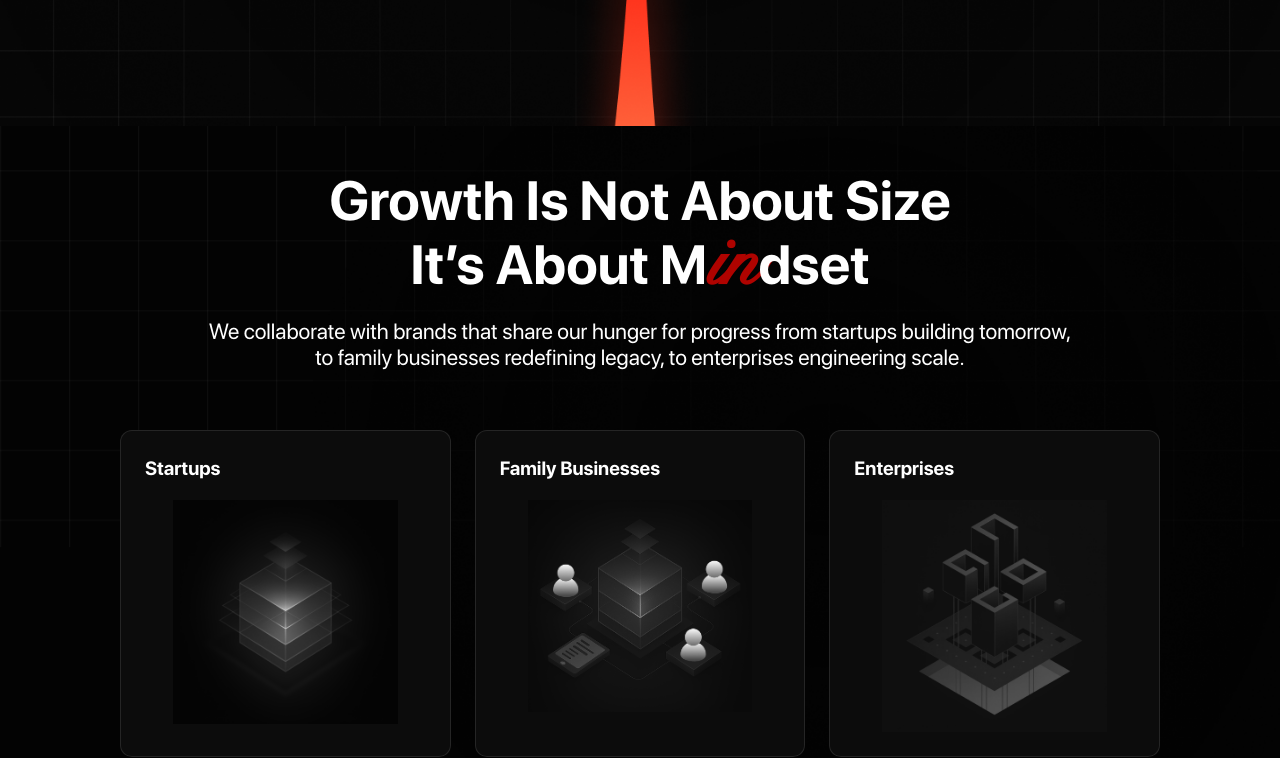
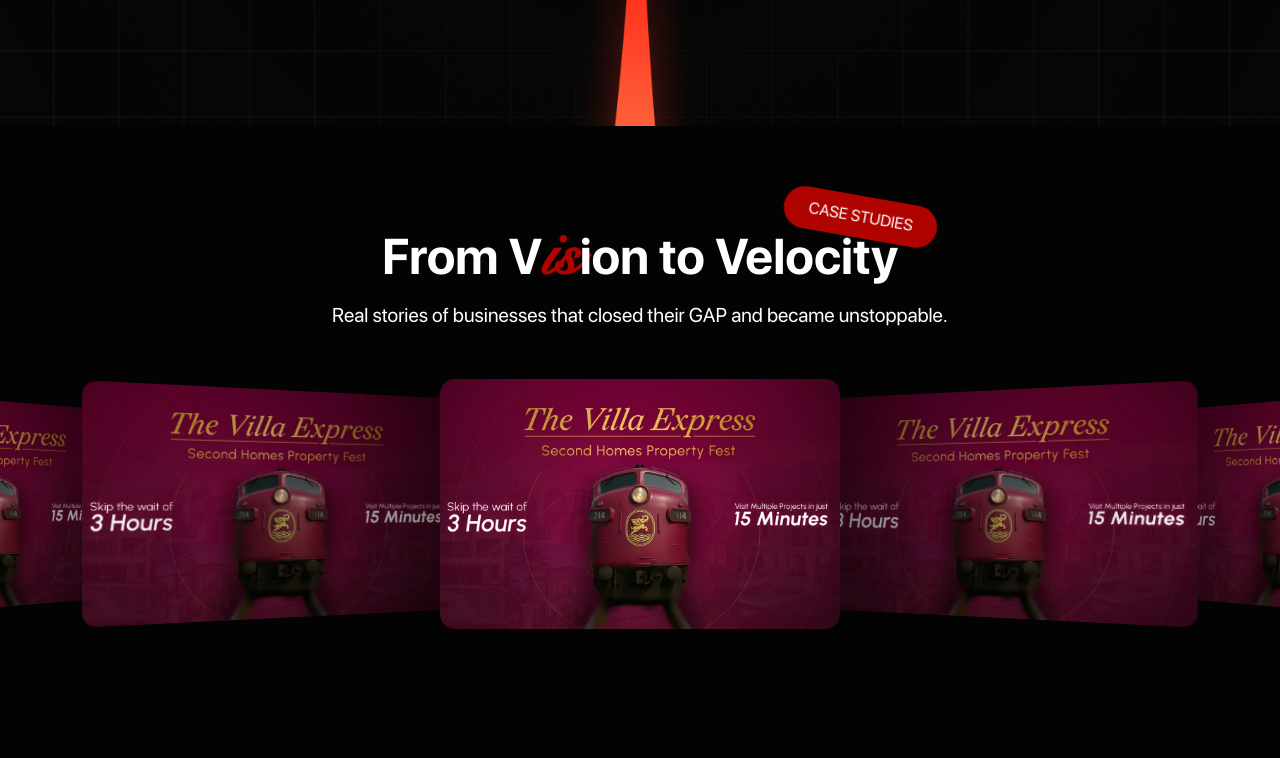
Before and after one commit to aniketocto/unstoppable-react-site, a React (Vite) app: page / in a window 1280 px wide. Shown: the part 2040-2798 px from the top of the page. Built offline with nearby package versions, Linux system fonts and the light colour scheme.

Commit message:
case study completed

```diff
--- a/src/assets/css/carousel.css
+++ b/src/assets/css/carousel.css
@@ -1,15 +1,15 @@
 :root {
   --bg: #030303;
   --card-radius: 14px;
-  --card-height: 360px; /* adjust for taller/shorter panorama */
-  --card-width: 640px; /* slide width */
+  --card-height: 250px; /* adjust for taller/shorter panorama */
+  --card-width: 400px; /* slide width */
 }
 
 /* outer container */
 .carousel-wrap {
   position: relative;
   width: 100%;
-  padding: 48px 0;
+  padding: 0 0 100px;
   background: var(--bg);
   display: flex;
   justify-content: center;
@@ -26,38 +26,6 @@
   align-items: center;
   padding: 0 12px;
   box-sizing: border-box;
-}
-
-/* cinematic mask: top & bottom semi-circular arcs */
-.carousel-wrap::before,
-.carousel-wrap::after {
-  content: "";
-  position: absolute;
-  left: 0;
-  width: 100%;
-  height: 110px; /* thickness of top/bottom mask — adjust */
-  pointer-events: none;
-  z-index: 10;
-  background: #030303;
-}
-
-/* top curved band: inward bowing */
-.carousel-wrap::before {
-  top: 0;
-  transform-origin: center top;
-  /* make it look like a semicircular lens cut-in */
-  border-bottom-left-radius: 50% 40%;
-  border-bottom-right-radius: 50% 40%;
-  /* optionally tweak shape with scaleX for wider/narrower bow */
-  /* transform: scaleX(1.02); */
-}
-
-/* bottom curved band — mirror of the top */
-.carousel-wrap::after {
-  bottom: 0;
-  transform-origin: center bottom;
-  border-top-left-radius: 50% 40%;
-  border-top-right-radius: 50% 40%;
 }
 
 /* bring swiper content visually below mask (but above bg) */
@@ -87,6 +55,11 @@
   position: relative;
 }
 
+.swiper-slide {
+  width: var(--card-width) !important;
+  height: var(--card-height) !important;
+}
+
 /* image area */
 .ba-media {
   position: absolute;
@@ -100,18 +73,6 @@
   display: block;
   transform-origin: center;
   transition: transform 0.5s ease;
-}
-
-/* simple hover lift for active card */
-.swiper-slide-active .ba-card,
-.ba-card:hover {
-  transform: translateY(-6px);
-  transition: transform 0.28s ease;
-}
-
-/* subtle parallax scale on hover */
-.swiper-slide-active .ba-media img {
-  transform: scale(1.04);
 }
 
 /* info strip (title) */
@@ -134,6 +95,106 @@
   padding: 6px 10px;
   border-radius: 8px;
   pointer-events: none;
+}
+
+/* === Flip effect === */
+.ba-card {
+  perspective: 1000px; /* enables 3D space */
+  background: transparent;
+  border-radius: var(--card-radius);
+}
+
+.flip-inner {
+  position: relative;
+  width: 100%;
+  height: 100%;
+  transform-style: preserve-3d;
+  transition: transform 0.8s ease;
+  border-radius: inherit;
+}
+
+.ba-card:hover .flip-inner {
+  transform: rotateY(180deg);
+}
+
+.flip-front,
+.flip-back {
+  position: absolute;
+  inset: 0;
+  width: 100%;
+  height: 100%;
+  backface-visibility: hidden;
+  border-radius: inherit;
+  overflow: hidden;
+}
+
+/* front side */
+.flip-front img {
+  width: 100%;
+  height: 100%;
+  object-fit: cover;
+  border-radius: inherit;
+}
+
+/* back side */
+.flip-back {
+  background: rgba(0, 0, 0, 0.85);
+  color: #fff;
+  display: flex;
+  justify-content: flex-start;
+  align-items: flex-start;
+  transform: rotateY(180deg);
+
+  position: relative;
+}
+
+.flip-back::after {
+  content: "";
+  position: absolute;
+  inset: 0;
+  background: rgba(0, 0, 0, 0.45);
+  z-index: 2;
+  backdrop-filter: blur(5px);
+}
+
+.flip-back .ba-media {
+  position: absolute;
+  inset: 0;
+  overflow: hidden;
+  width: 100%;
+  height: 100%;
+  object-fit: cover;
+  z-index: 1;
+}
+
+.flip-back .ba-content {
+  padding: 20px 30px;
+  z-index: 3;
+}
+
+.flip-back .ba-content p.ba-title {
+  font-size: 32px;
+  font-weight: 700;
+  margin: 0 0 15px;
+  background: transparent;
+  padding: 0;
+  border-radius: 0;
+}
+
+.flip-back .ba-content .ba-divider {
+  display: flex;
+  align-items: center;
+  flex-wrap: wrap;
+  gap: 5px;
+}
+
+.flip-back .ba-content .ba-divider .ba-item {
+  padding: 6px 10px;
+  border-radius: 50px;
+  font-size: 0.8rem;
+  font-weight: 500;
+  color: #fff;
+  border: 1px solid #fff;
 }
 
 /* responsive tweaks */
--- a/src/assets/css/caseStudies.css
+++ b/src/assets/css/caseStudies.css
@@ -1,6 +1,6 @@
 section.case_study-section {
   background-color: #030303;
-  padding: 50px 100px;
+  padding: 90px 100px 20px;
   text-align: center;
   display: flex;
   justify-content: center;
@@ -11,18 +11,19 @@ section.case_study-section {
 }
 
 section.case_study-section h1.case_study-heading {
-  font-size: 72px;
-
-  margin-bottom: 20px;
+  font-size: 70px;
+  color: #fff;
   font-weight: 700;
   line-height: 1.1;
   text-align: center;
-
+  margin-bottom: 10px;
   position: relative;
 }
 
 section.case_study-section h1.case_study-heading span {
   color: var(--secondary-color);
+  font-size: 90px;
+  font-family: var(--font-display);
 }
 
 section.case_study-section p.case_study-text {
@@ -33,7 +34,7 @@ section.case_study-section p.case_study-text {
   text-align: center;
   line-height: normal;
 
-  width: 65%;
+  width: 40%;
 }
 
 /* make transforms smoother and optimized */
@@ -80,11 +81,84 @@ section.case_study-section p.case_study-text {
   box-shadow: 0 12px 30px rgba(0, 0, 0, 0.45);
 }
 
-/* keep layout stable */
-section.case_study-section h1.case_study-heading {
-  display: inline-flex;
-  align-items: center;
-  gap: 20px; /* so button doesn't overlap text badly */
-  justify-content: center;
-  position: relative;
+
+
+@media screen and (max-width: 1440px) {
+  section.case_study-section h1.case_study-heading {
+    font-size: 60px;
+  }
+
+  section.case_study-section h1.case_study-heading span {
+    font-size: 80px;
+  }
+
+  section.case_study-section p.case_study-text {
+    font-size: 22px;
+  }
 }
+
+@media screen and (max-width: 1300px) {
+  section.case_study-section h1.case_study-heading {
+    font-size: 55px;
+  }
+
+  section.case_study-section h1.case_study-heading span {
+    font-size: 70px;
+  }
+
+  section.case_study-section p.case_study-text {
+    font-size: 22px;
+  }
+}
+
+@media screen and (max-width: 1300px) {
+  section.case_study-section h1.case_study-heading {
+    font-size: 50px;
+  }
+
+  section.case_study-section h1.case_study-heading span {
+    font-size: 70px;
+  }
+
+  section.case_study-section p.case_study-text {
+    font-size: 20px;
+  }
+}
+
+@media screen and (max-width: 1300px) {
+  section.case_study-section h1.case_study-heading {
+    font-size: 50px;
+  }
+
+  section.case_study-section h1.case_study-heading span {
+    font-size: 70px;
+  }
+
+  section.case_study-section p.case_study-text {
+    font-size: 20px;
+    width: 60%;
+  }
+}
+
+@media screen and (max-width: 600px) {
+  section.case_study-section {
+    padding: 50px 20px;
+  }
+  section.case_study-section h1.case_study-heading {
+    font-size:2rem;
+  }
+
+  section.case_study-section h1.case_study-heading span {
+    font-size: 55px;
+  }
+
+  section.case_study-section p.case_study-text {
+    font-size: 1rem;
+    width: 100%;
+  }
+  .case_study-section button.cta-interact {
+    padding: 10px 15px;
+    font-size: 0.8rem;
+    display: none;
+  }
+}
--- a/src/components/CarouselFlip.jsx
+++ b/src/components/CarouselFlip.jsx
@@ -1,17 +1,142 @@
 import React from "react";
 import { Swiper, SwiperSlide } from "swiper/react";
-import { Autoplay } from "swiper/modules";
+import { Autoplay, EffectCoverflow } from "swiper/modules";
 import "swiper/css";
 import "../assets/css/carousel.css"; // adjust path to your project
 
 const slides = [
-  { id: 1, img: "/images_1/casestudy2.png", title: "My Nirvana Club" },
-  { id: 2, img: "/images_1/casestudy2.png", title: "The Villa Express" },
-  { id: 3, img: "/images_1/casestudy2.png", title: "CREDAI MCHI" },
-  { id: 1, img: "/images_1/casestudy2.png", title: "My Nirvana Club" },
-  { id: 2, img: "/images_1/casestudy2.png", title: "The Villa Express" },
-  { id: 3, img: "/images_1/casestudy2.png", title: "CREDAI MCHI" },
-  // add more slides as needed
+  {
+    id: 1,
+    img: "/images_1/casestudy2.png",
+    title: "My Nirvana Club",
+    list: [
+      "Nirvana Realty",
+      "Har Din Chutti",
+      "Nirvana Realty",
+      "Har Din Chutti",
+    ],
+  },
+  {
+    id: 2,
+    img: "/images_1/casestudy2.png",
+    title: "The Villa Express",
+    list: [
+      "Nirvana Realty",
+      "Har Din Chutti",
+      "Nirvana Realty",
+      "Har Din Chutti",
+    ],
+  },
+  {
+    id: 3,
+    img: "/images_1/casestudy2.png",
+    title: "CREDAI MCHI",
+    list: [
+      "Nirvana Realty",
+      "Har Din Chutti",
+      "Nirvana Realty",
+      "Har Din Chutti",
+    ],
+  },
+  {
+    id: 1,
+    img: "/images_1/casestudy2.png",
+    title: "My Nirvana Club",
+    list: [
+      "Nirvana Realty",
+      "Har Din Chutti",
+      "Nirvana Realty",
+      "Har Din Chutti",
+    ],
+  },
+  {
+    id: 2,
+    img: "/images_1/casestudy2.png",
+    title: "The Villa Express",
+    list: [
+      "Nirvana Realty",
+      "Har Din Chutti",
+      "Nirvana Realty",
+      "Har Din Chutti",
+    ],
+  },
+  {
+    id: 3,
+    img: "/images_1/casestudy2.png",
+    title: "CREDAI MCHI",
+    list: [
+      "Nirvana Realty",
+      "Har Din Chutti",
+      "Nirvana Realty",
+      "Har Din Chutti",
+    ],
+  },
+  {
+    id: 1,
+    img: "/images_1/casestudy2.png",
+    title: "My Nirvana Club",
+    list: [
+      "Nirvana Realty",
+      "Har Din Chutti",
+      "Nirvana Realty",
+      "Har Din Chutti",
+    ],
+  },
+  {
+    id: 2,
+    img: "/images_1/casestudy2.png",
+    title: "The Villa Express",
+    list: [
+      "Nirvana Realty",
+      "Har Din Chutti",
+      "Nirvana Realty",
+      "Har Din Chutti",
+    ],
+  },
+  {
+    id: 3,
+    img: "/images_1/casestudy2.png",
+    title: "CREDAI MCHI",
+    list: [
+      "Nirvana Realty",
+      "Har Din Chutti",
+      "Nirvana Realty",
+      "Har Din Chutti",
+    ],
+  },
+  {
+    id: 1,
+    img: "/images_1/casestudy2.png",
+    title: "My Nirvana Club",
+    list: [
+      "Nirvana Realty",
+      "Har Din Chutti",
+      "Nirvana Realty",
+      "Har Din Chutti",
+    ],
+  },
+  {
+    id: 2,
+    img: "/images_1/casestudy2.png",
+    title: "The Villa Express",
+    list: [
+      "Nirvana Realty",
+      "Har Din Chutti",
+      "Nirvana Realty",
+      "Har Din Chutti",
+    ],
+  },
+  {
+    id: 3,
+    img: "/images_1/casestudy2.png",
+    title: "CREDAI MCHI",
+    list: [
+      "Nirvana Realty",
+      "Har Din Chutti",
+      "Nirvana Realty",
+      "Har Din Chutti",
+    ],
+  },
 ];
 
 export default function CarouselWithMask() {
@@ -19,28 +144,55 @@ export default function CarouselWithMask() {
     <div className="carousel-wrap">
       <div className="carousel-stage">
         <Swiper
-          modules={[Autoplay]}
-          slidesPerView={5}
+          modules={[Autoplay, EffectCoverflow]}
+          slidesPerView={"auto"}
           centeredSlides={true}
+          effect="coverflow"
           loop={true}
-          spaceBetween={20}
-          autoplay={{
-            delay: 3200,
-            disableOnInteraction: false,
-            pauseOnMouseEnter: false,
+          coverflowEffect={{
+            rotate: 30,
+            stretch: 30,
+            depth: 110,
+            modifier: 1,
+            slideShadows: true,
           }}
+          spaceBetween={25}
+          // autoplay={{
+          //   delay: 3200,
+          //   disableOnInteraction: true,
+          //   pauseOnMouseEnter: true,
+          // }}
           className="carousel-swiper"
         >
           {slides.map((s) => (
             <SwiperSlide key={s.id} style={{ width: "640px" }}>
-              <div className="ba-card">
-                <div className="ba-media">
-                  <img src={s.img} alt={s.title} />
+              <SwiperSlide key={s.id} style={{ width: "640px" }}>
+                <div className="ba-card">
+                  <div className="flip-inner">
+                    {/* Front side */}
+                    <div className="flip-front">
+                      <img src={s.img} alt={s.title} />
+                    </div>
+
+                    {/* Back side */}
+                    <div className="flip-back">
+                      <img src={s.img} alt={s.title} className="ba-media" />
+                      <div className="ba-content">
+                        <p className="ba-title">{s.title}</p>
+                        {s.list && (
+                          <div className="ba-divider">
+                            {s.list.map((item, index) => (
+                              <p key={index} className="ba-item">
+                                {item}
+                              </p>
+                            ))}
+                          </div>
+                        )}
+                      </div>
+                    </div>
+                  </div>
                 </div>
-                <div className="ba-info">
-                  <div className="ba-title">{s.title}</div>
-                </div>
-              </div>
+              </SwiperSlide>
             </SwiperSlide>
           ))}
         </Swiper>
--- a/src/components/CaseStudies.jsx
+++ b/src/components/CaseStudies.jsx
@@ -99,7 +99,7 @@ const CaseStudies = () => {
     <>
       <section className="case_study-section">
         <h1 className="case_study-heading">
-          From Vision to Velocity
+          From V<span>is</span>ion to Velocity
           <button
             ref={btnRef}
             className="cta-interact"
@@ -109,7 +109,7 @@ const CaseStudies = () => {
           </button>
         </h1>
         <p className="case_study-text">
-          Real stories of businesses that closed their GAP <br /> and became
+          Real stories of businesses that closed their GAP and became
           unstoppable.
         </p>
       </section>
--- a/src/pages/Home.jsx
+++ b/src/pages/Home.jsx
@@ -99,9 +99,9 @@ const Home = () => {
       </Marquee>
       <div className="bg-white h-[50px]"></div>
       <SectionSnap />
+      <CaseStudies />
+      <ServiceSection />
       <GrowthSection />
-      {/* <CaseStudies /> */}
-      <ServiceSection />
       {/*  <DnaForm />
       <Marquee className="h-14 bg-white relative z-10">
         <MarqueText />
```
